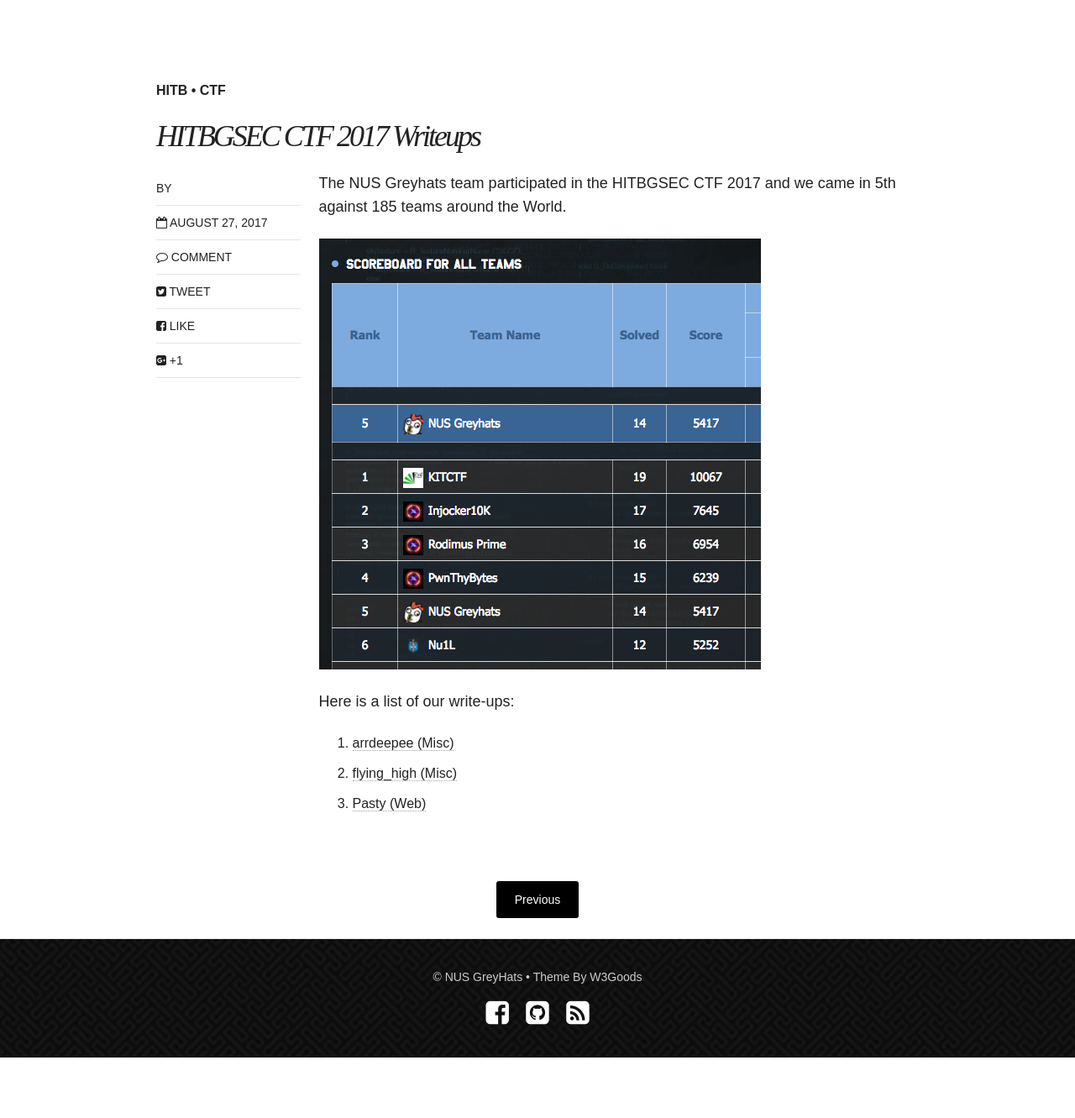
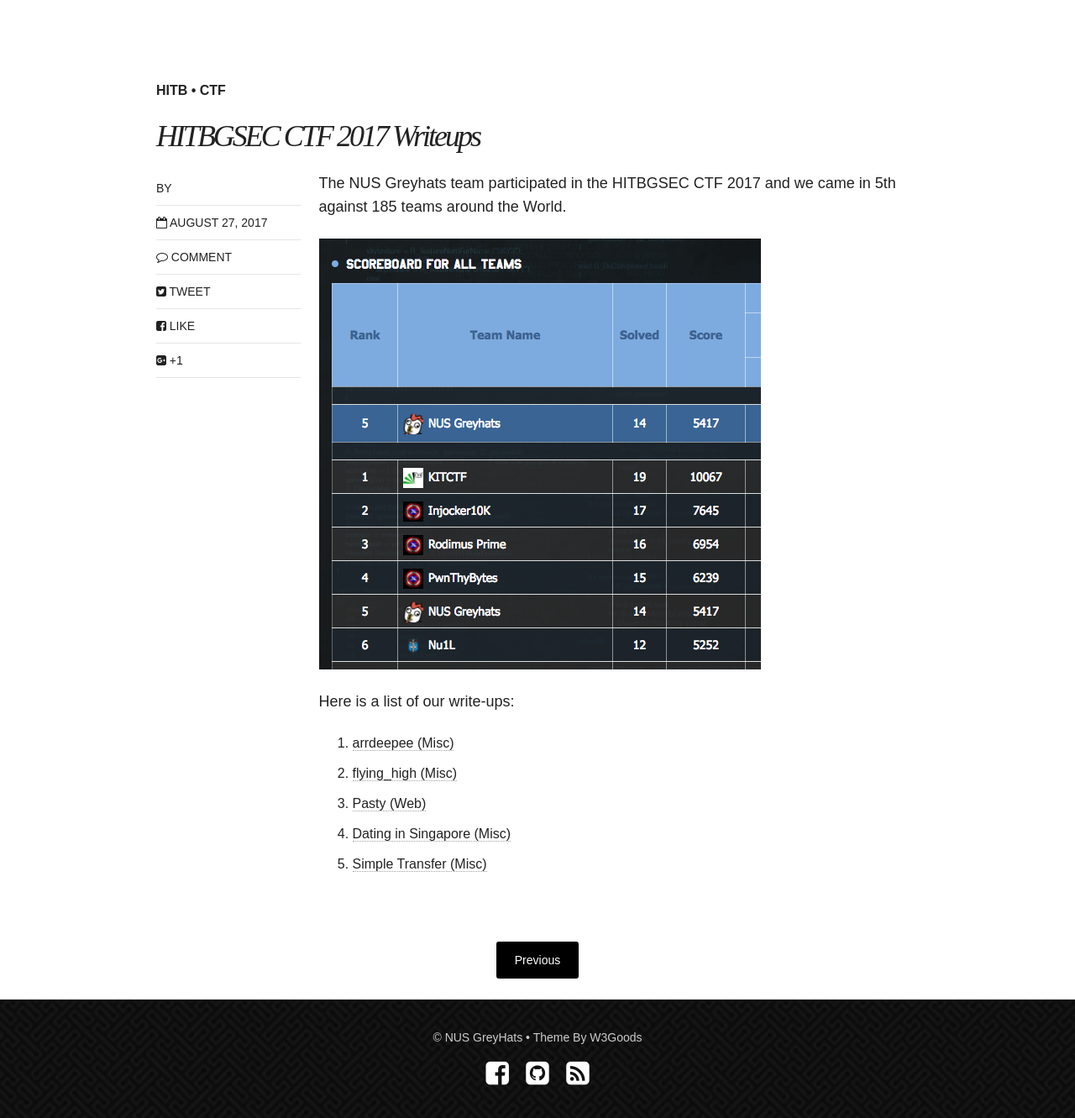
Before and after one commit to NUSGreyhats/write-ups, a Jekyll site: the page built from _posts/2017-08-27-hitbgsec2017.md, in a window 1280 px wide. Shown: the whole page at 84% size. Built offline with Jekyll 4.4.1, drawn with Linux system fonts in a browser that asks for light colours; nearby versions of some CDN libraries; comment, search, counter and statistics services are not loaded; before the commit the page ends 1259 px from its top, so only the background shows below that.

Commit message:
Updated the list with more writeups.

```diff
--- a/_posts/2017-08-27-hitbgsec2017.md
+++ b/_posts/2017-08-27-hitbgsec2017.md
@@ -22,4 +22,6 @@
 
 1. [arrdeepee (Misc)](https://nandynarwhals.org/hitbgsec2017-arrdeepee/)
 2. [flying\_high (Misc)](https://nandynarwhals.org/hitbgsec2017-flyinghigh/)
-2. [Pasty (Web)](https://nandynarwhals.org/hitbgsec2017-pasty/)
+3. [Pasty (Web)](https://nandynarwhals.org/hitbgsec2017-pasty/)
+3. [Dating in Singapore (Misc)](https://dystopia.sg/hitb-gsec-2017-2017-dating-in-singapore-misc/)
+4. [Simple Transfer (Misc)](https://dystopia.sg/hitb-gsec-2017-simple-transfer-misc/)
```
